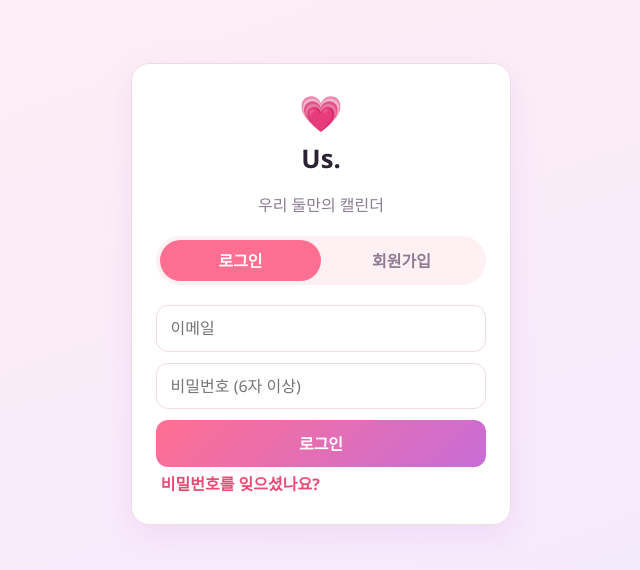
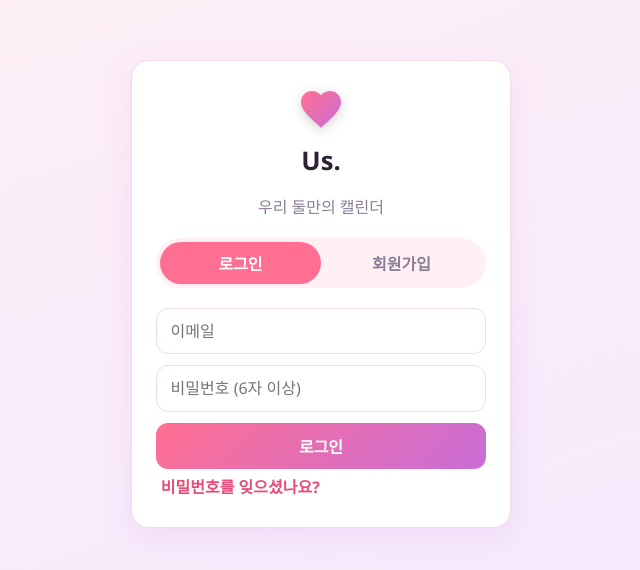
Before and after one commit to yun-cording/couple-calendar, a React (Vite) app: page / in a window 1280 px wide. Shown: the part 106-676 px from the top of the page, without its empty margins (319-959 px from the left). Built offline with nearby package versions, Linux system fonts and the light colour scheme; no server answers.

Commit message:
Auto-commit: 2026-08-20 13:37

```diff
--- a/src/components/AuthScreen.jsx
+++ b/src/components/AuthScreen.jsx
@@ -10,6 +10,7 @@ import {
 } from 'firebase/auth'
 import { doc, setDoc, serverTimestamp } from 'firebase/firestore'
 import { auth, db } from '../lib/firebase'
+import HeartIcon from './HeartIcon'
 
 export default function AuthScreen() {
   const [mode, setMode] = useState('login') // 'login' 또는 'signup'
@@ -81,7 +82,7 @@ export default function AuthScreen() {
     <div className="center-screen">
       <div className="card auth-card">
         <div className="brand">
-          <span className="brand-heart">💗</span>
+          <HeartIcon size={48} />
           <h1>Us.</h1>
           <p className="muted">우리 둘만의 캘린더</p>
         </div>
--- a/src/components/DashboardBar.jsx
+++ b/src/components/DashboardBar.jsx
@@ -28,10 +28,10 @@ export default function DashboardBar({ startDate, events, members, myUid, onSele
     .map((e) => ({ ...e, occursOn: nextYearlyOccurrence(e.date, today) }))
     .sort((a, b) => a.occursOn - b.occursOn)[0] // 날짜가 가장 빠른 것 하나만 사용
 
-  // 반복되지 않는 일반 일정 중에서, 오늘부터 3일 뒤까지(오늘 포함) 시작하는 것 중 가장 가까운 것을 찾습니다.
-  const oneOffFuture = events
+  // 반복되지 않는 일반 일정 중에서, 오늘부터 3일 뒤까지(오늘 포함) 시작하는 것을 전부 날짜순으로 찾습니다.
+  const upcomingEvents = events
     .filter((e) => !e.yearly && diffInDays(today, parseDateKey(e.date)) >= 0 && diffInDays(today, parseDateKey(e.date)) <= 3)
-    .sort((a, b) => a.date.localeCompare(b.date))[0]
+    .sort((a, b) => a.date.localeCompare(b.date))
 
   const memberList = Object.values(members)
   const selectedMember = selectedMemberId ? members[selectedMemberId] : null
@@ -59,20 +59,24 @@ export default function DashboardBar({ startDate, events, members, myUid, onSele
         </div>
       )}
 
-      {oneOffFuture && (
+      {/* 오늘부터 3일 뒤까지 예정된 일정을 각각 카드로 보여줍니다. 제목이 길면 모바일에서 "..."으로 줄여 보여줍니다 */}
+      {upcomingEvents.map((ev) => (
         <div
+          key={ev.id}
           className="stat-pill upcoming-pill"
           role="button"
           tabIndex={0}
-          onClick={() => onSelectEvent?.(oneOffFuture)}
+          onClick={() => onSelectEvent?.(ev)}
           onKeyDown={(e) => {
-            if (e.key === 'Enter' || e.key === ' ') onSelectEvent?.(oneOffFuture)
+            if (e.key === 'Enter' || e.key === ' ') onSelectEvent?.(ev)
           }}
         >
-          <span className="stat-label">다가오는 일정 · {oneOffFuture.title}</span>
-          <span className="stat-value">{formatFullDate(parseDateKey(oneOffFuture.date))}</span>
+          <span className="stat-label">
+            다가오는 일정 · <span className="pill-title-ellipsis">{ev.title}</span>
+          </span>
+          <span className="stat-value">{formatFullDate(parseDateKey(ev.date))}</span>
         </div>
-      )}
+      ))}
 
       {/* 오른쪽에 나와 상대방의 이름을 배지로 보여줍니다. 클릭하면 그 사람이 등록한 일정 목록을 볼 수 있어요 */}
       <div className="member-avatars">
--- a/src/components/Header.jsx
+++ b/src/components/Header.jsx
@@ -1,4 +1,6 @@
 // 화면 맨 위에 항상 보이는 헤더입니다. 로고 + 4개의 탭 버튼(캘린더/다이어리/버킷리스트/설정)으로 구성됩니다.
+
+import HeartIcon from './HeartIcon'
 
 const TABS = [
   { id: 'calendar', label: '캘린더', icon: '📅' },
@@ -21,7 +23,7 @@ export default function Header({ tab, onTabChange, members, myUid }) {
   return (
     <header className="app-header">
       <div className="app-header-brand">
-        <span className="brand-heart">💗</span>
+        <HeartIcon size={24} />
         <span className="app-header-brand-text">{brandLabel}</span>
       </div>
       <nav className="app-nav">
--- /dev/null
+++ b/src/components/HeartIcon.jsx
@@ -0,0 +1,29 @@
+// 앱 로고로 쓰는 하트 아이콘입니다. 이모지(💗) 대신 벡터로 직접 그려서,
+// 기기마다 다르게 보이지 않고 지금 고른 테마의 포인트 색 그라데이션이 자연스럽게 입혀집니다.
+
+import { useId } from 'react'
+
+export default function HeartIcon({ size = 28 }) {
+  const gradientId = useId()
+
+  return (
+    <svg
+      className="brand-heart-icon"
+      width={size}
+      height={size}
+      viewBox="0 0 24 24"
+      aria-hidden="true"
+    >
+      <defs>
+        <linearGradient id={gradientId} x1="0%" y1="0%" x2="100%" y2="100%">
+          <stop offset="0%" style={{ stopColor: 'var(--primary)' }} />
+          <stop offset="100%" style={{ stopColor: 'var(--accent)' }} />
+        </linearGradient>
+      </defs>
+      <path
+        d="M12 21.35l-1.45-1.32C5.4 15.36 2 12.28 2 8.5 2 5.42 4.42 3 7.5 3c1.74 0 3.41.81 4.5 2.09C13.09 3.81 14.76 3 16.5 3 19.58 3 22 5.42 22 8.5c0 3.78-3.4 6.86-8.55 11.54L12 21.35z"
+        fill={`url(#${gradientId})`}
+      />
+    </svg>
+  )
+}
--- a/src/index.css
+++ b/src/index.css
@@ -223,6 +223,10 @@ a {
 }
 .brand-heart {
   font-size: 2.2rem;
+}
+.brand-heart-icon {
+  flex-shrink: 0;
+  filter: drop-shadow(0 3px 6px rgba(0, 0, 0, 0.18));
 }
 .brand h1 {
   margin: 0.3rem 0 0.1rem;
@@ -493,6 +497,19 @@ textarea:focus {
 .upcoming-pill:hover,
 .upcoming-pill:focus-visible {
   border-color: var(--primary);
+}
+.pill-title-ellipsis {
+  display: inline-block;
+  max-width: 110px;
+  overflow: hidden;
+  text-overflow: ellipsis;
+  white-space: nowrap;
+  vertical-align: bottom;
+}
+@media (max-width: 480px) {
+  .pill-title-ellipsis {
+    max-width: 72px;
+  }
 }
 .hero-pill .stat-label {
   color: rgba(255, 255, 255, 0.85);
```
